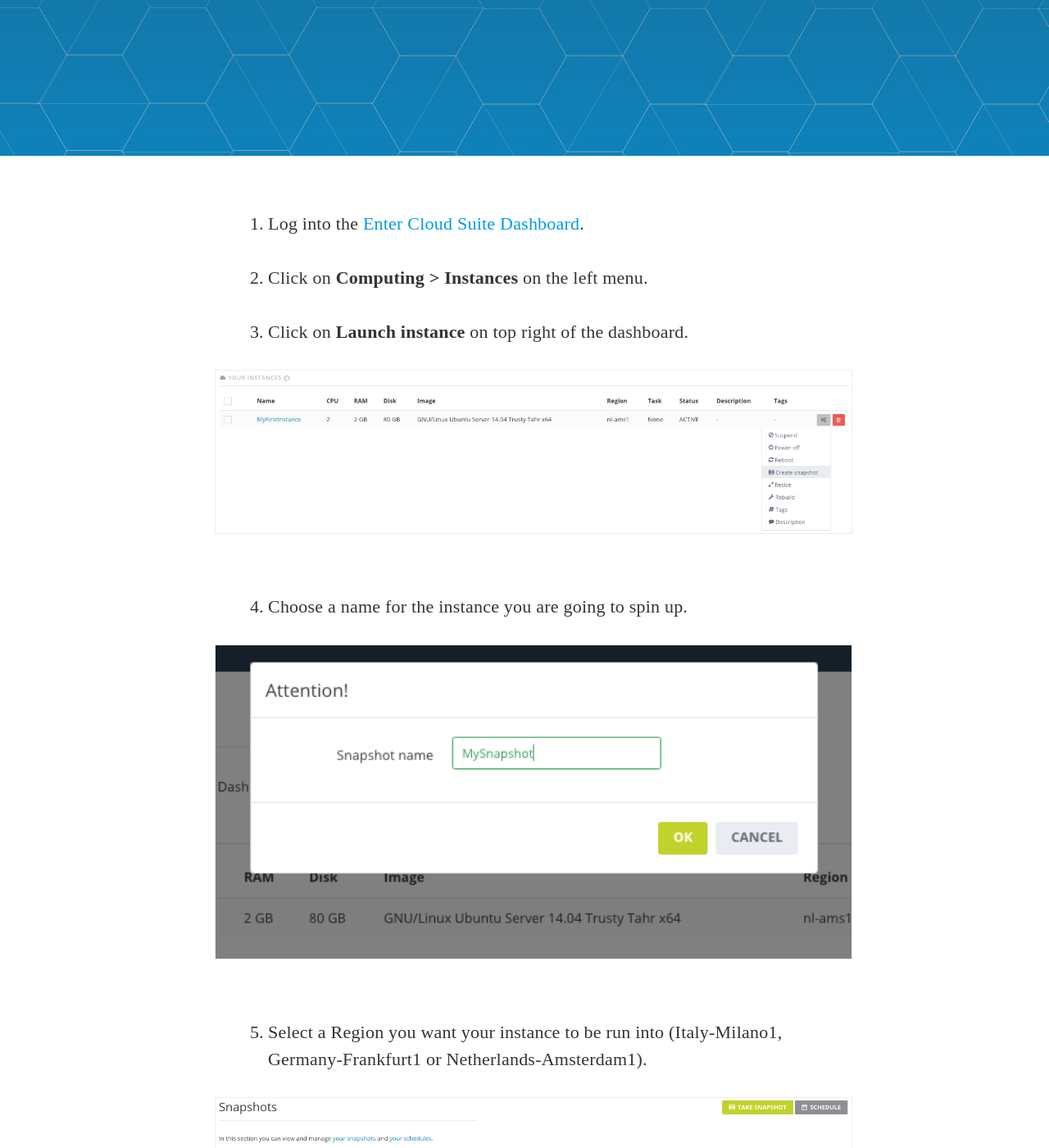
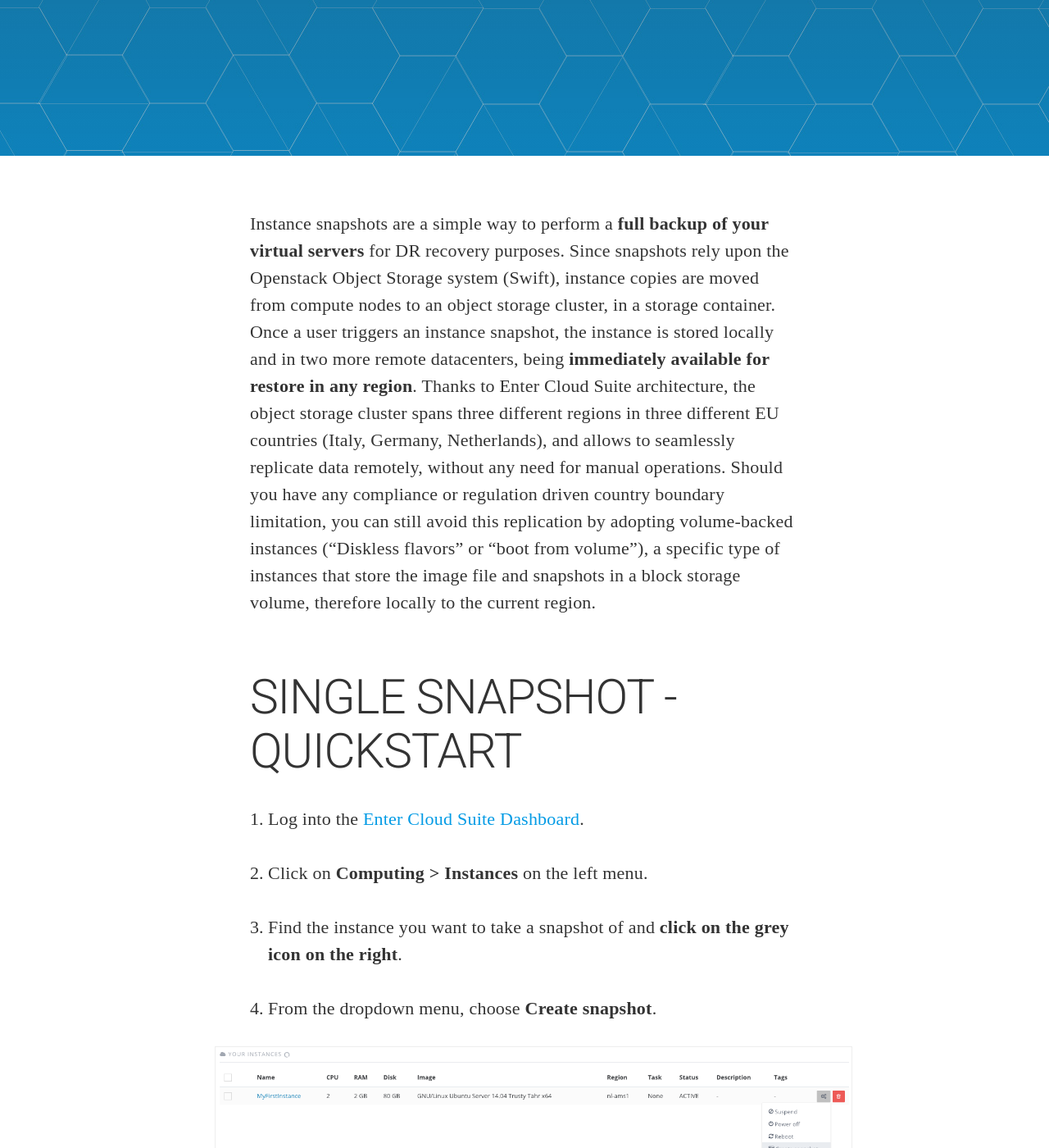
Before and after one commit to entercloudsuite/entercloudsuite.github.io, a Jekyll site: the page built from _posts/2016-03-30-how-to-snapshot-your-instance.markdown, in a window 1280 px wide and 1400 px high, scrolled down 305 px. Shown: the whole window at 82% size. Built offline with Jekyll 4.4.1, drawn with Linux system fonts in a browser that asks for light colours; nearby versions of some CDN libraries; some web fonts are replaced; some of the changed text lies outside the part shown.

Commit message:
post update

```diff
--- a/_posts/2016-03-30-how-to-snapshot-your-instance.markdown
+++ b/_posts/2016-03-30-how-to-snapshot-your-instance.markdown
@@ -13,26 +13,42 @@
 bgGradientOpacity: lighter
 syntaxHighlighter: yes
 ---
+Instance snapshots are a simple way to perform a **full backup of your virtual servers** for DR recovery purposes. Since snapshots rely upon the Openstack Object Storage system (Swift), instance copies are moved from compute nodes to an object storage cluster, in a storage container.
+Once a user triggers an instance snapshot, the instance is stored locally and in two more remote datacenters, being **immediately available for restore in any region**. Thanks to Enter Cloud Suite architecture, the object storage cluster spans three different regions in three different EU countries (Italy, Germany, Netherlands), and allows to seamlessly replicate data remotely, without any need for manual operations.
+Should you have any compliance or regulation driven country boundary limitation, you can still avoid this replication by adopting volume-backed instances ("Diskless flavors" or "boot from volume"), a specific type of instances that store the image file and snapshots in a block storage volume, therefore locally to the current region.
+
+## SINGLE SNAPSHOT - QUICKSTART
+
 1. Log into the <a href="https://dashboard.entercloudsuite.com" target="_blank">Enter Cloud Suite Dashboard</a>.
 
 2. Click on **Computing > Instances** on the left menu.
 
-3. Click on **Launch instance** on top right of the dashboard.
+3. Find the instance you want to take a snapshot of and **click on the grey icon on the right**.
+
+4. From the dropdown menu, choose **Create snapshot**.
 <img class="responsive-guide-img" src="{{ site.baseurl_posts_img }}ecs-computing-snapshot-01.png">
 
-4. Choose a name for the instance you are going to spin up.
+5. Enter the name for your snapshot in the pop-up text box.
 <img class="responsive-guide-img" src="{{ site.baseurl_posts_img }}ecs-computing-snapshot-02.png">
 
-5. Select a Region you want your instance to be run into (Italy-Milano1, Germany-Frankfurt1 or Netherlands-Amsterdam1).
+6. **Click on OK** and your snapshot will be queued.
+
+7. To check your snapshots, click on the **Computing > Snapshots** menu on the left.
 <img class="responsive-guide-img" src="{{ site.baseurl_posts_img }}ecs-computing-snapshot-03.png">
 
-6. Pick a flavor to define the virtual hardware specifications (CPU, RAM and HDD) of your instance.
-**Note: if you are exceeding your configured quotas, some flavors may be grayed out accordingly.**
+## ALTERNATIVE PATHS
+
+#### Instance detail menu
+
+1. You can access the snapshotting function also from your instance details: select **Computing > Instances > [click on your instance name] > Snapshots ** and click on the green **Take** button.
 <img class="responsive-guide-img" src="{{ site.baseurl_posts_img }}ecs-computing-snapshot-04.png">
 
-7. Select an image to boot your instance from: this is the software template you are going to use to run your instance. May be a standard template provided by Enter (e.g. Ubuntu Linux or Windows 2008R2) or a snapshot previously taken from a user's instance.
+2. Insert your snapshot name and define the snapshot retention, in days. Note: In the duration field **0** means the retention for this snapshot will be infinite, **1** means that the snapshot will be deleted exactly 24 hours and 0 minutes after it has been completed.
 <img class="responsive-guide-img" src="{{ site.baseurl_posts_img }}ecs-computing-snapshot-05.png">
 
-#### That's it!
+#### Snapshot summary menu
 
-You're ready to proceed and click "Launch Instance". It will take around 10 seconds before your instance will be available for logon (a bit more if you chose a snapshot as an image).
+1. You can access the snapshotting function also from your **Snapshots** page: select **Computing > Snapshots** and click on the green **Take Snapshot** button on top right.
+
+2. Insert your snapshot name, select the instance you want to snapshot and define the snapshot retention. Note: In the duration field **0** means the retention for this snapshot will be infinite, **1** means that the snapshot will be deleted exactly 24 hours after it has been completed.
+<img class="responsive-guide-img" src="{{ site.baseurl_posts_img }}ecs-computing-snapshot-06.png">.
```
